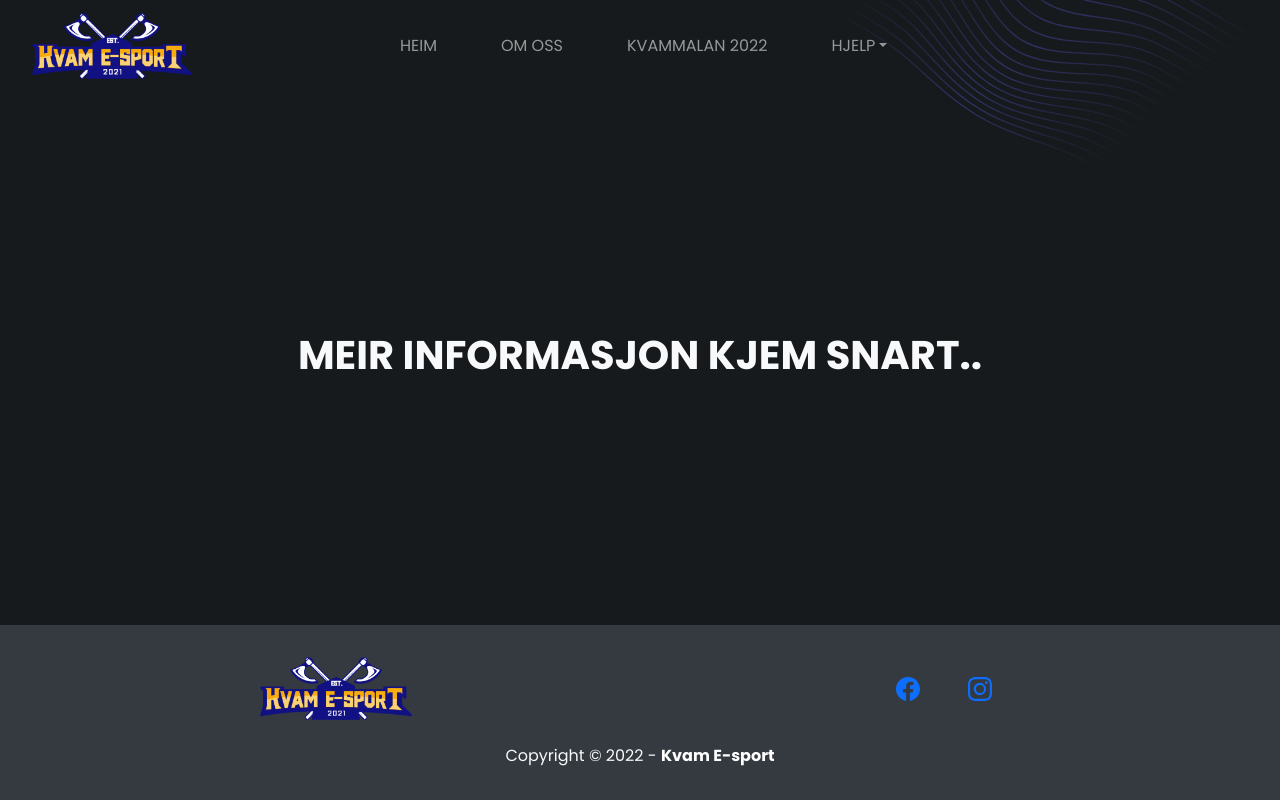
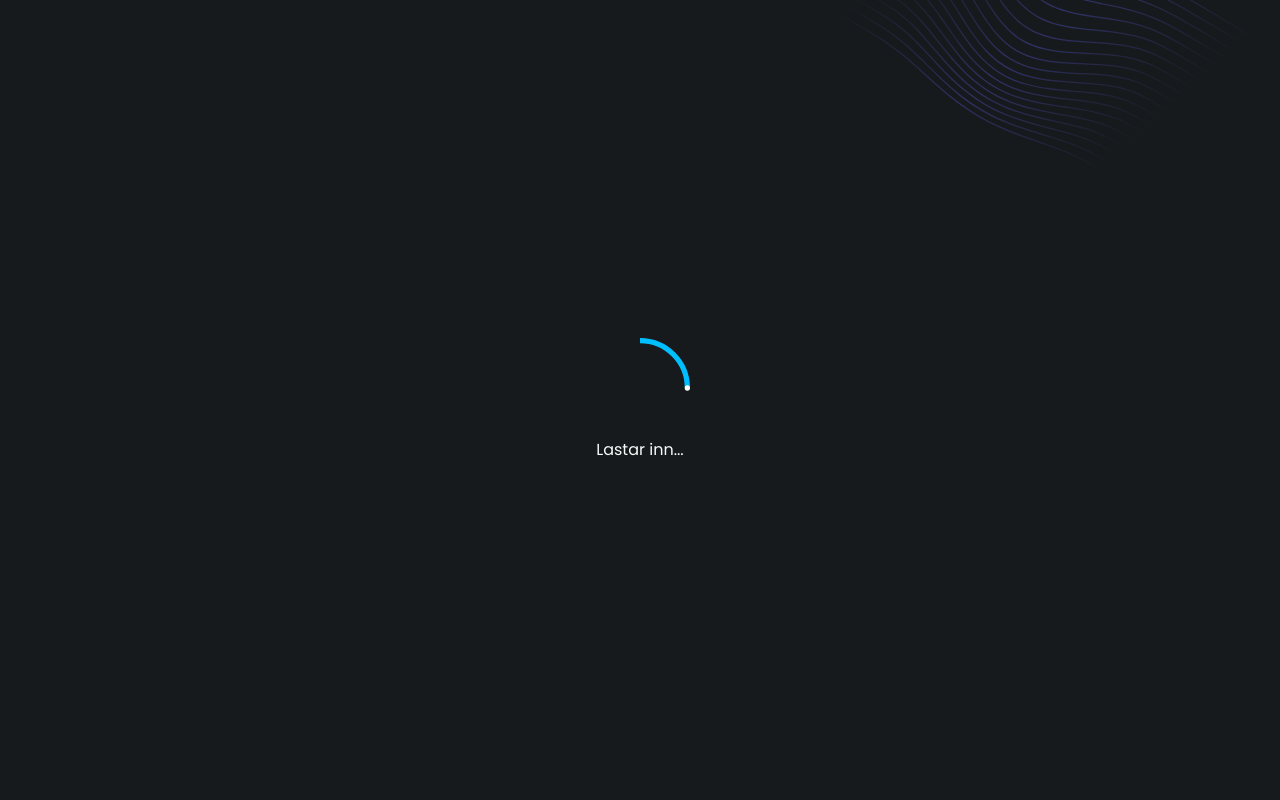
Before and after one commit to danielols3n/kvammalan, a React (Create React App) app: page /faq in a window 1280 px wide. Built offline with nearby package versions, Linux system fonts and the light colour scheme.

Commit message:
Added a few more loaders

```diff
--- a/src/css/FAQ.css
+++ b/src/css/FAQ.css
@@ -3,5 +3,4 @@
     background-image: url('../img/home.svg');
     background-repeat: no-repeat;
     background-size: contain;
-    height: 100vh;
 }
--- a/src/pages/AboutUs.js
+++ b/src/pages/AboutUs.js
@@ -1,14 +1,27 @@
-import React from 'react'
+import React, { useState } from 'react'
 import { Container } from 'react-bootstrap'
 import NavbarComponent from '../components/navbar/Navbar'
 import '../css/AboutUs.css'
 import Footer from '../components/footer/Footer'
+import { TailSpin } from 'react-loader-spinner'
 
 function AboutUs() {
+  const [loading, setLoading] = useState(true)
+
   return (
     <Container fluid className="d-flex flex-column m-0 p-0 aboutus">
+        {loading === true ?
+          <Container className="d-flex flex-column p-0 m-0 home text-light" fluid style={loading === true ? { alignItems: 'center', justifyContent: 'center', height: '100vh', overflow: 'hidden' }: {}}>
+              <TailSpin
+                color="#00BFFF"
+                height={100}
+                width={100}
+            />
+            <span>Lastar inn...</span>
+          </Container>
+          : null}
         <NavbarComponent data={{ background: 'transparent' }} />
-        <Container fluid className="d-flex flex-column mb-5">
+        <Container fluid onLoad={() => setLoading(false)} style={loading ? { overflow: 'hidden' }: {}} className="d-flex flex-column mb-5">
             <h2 className="fw-bolder text-light display-5 align-self-center mt-5">OM OSS</h2>
             <h2 style={{ marginLeft: '2.5%' }} className="text-light fw-bold mt-3">Kven arrangerer KvammaLAN?</h2>
             <p style={{ fontSize: '1.1rem', marginLeft: '5%', width: '85%' }} className="text-light mt-3">
--- a/src/pages/ContactUs.js
+++ b/src/pages/ContactUs.js
@@ -1,14 +1,26 @@
-import React from 'react'
+import React, { useState } from 'react'
 import { Container } from 'react-bootstrap'
 import NavbarComponent from '../components/navbar/Navbar'
 import Footer from '../components/footer/Footer'
 import '../css/ContactUs.css'
+import { TailSpin } from 'react-loader-spinner'
 
 function ContactUs() {
+  const [loading, setLoading] = useState(true)
   return (
     <Container fluid className="contactus d-flex flex-column p-0 m-0">
+      {loading === true ?
+          <Container className="d-flex flex-column p-0 m-0 home text-light" fluid style={loading === true ? { alignItems: 'center', justifyContent: 'center', height: '100vh', overflow: 'hidden' }: {}}>
+              <TailSpin
+                color="#00BFFF"
+                height={100}
+                width={100}
+            />
+            <span>Lastar inn...</span>
+          </Container>
+          : null}
       <NavbarComponent data={{ background: 'transparent' }} />
-        <Container fluid className="h-100 d-flex flex-column ">
+        <Container onLoad={() => setLoading(false)} fluid className="h-100 d-flex flex-column ">
           <h1 className="fw-bolder text-light mt-3 mx-3">KONTAKT OSS</h1>
           <p className="mt-3 mx-4 w-75 text-light fw-bold">
             Har du nokre spørsmål eller ynskjer du å kontakta oss? Då er du kome til rett plass!
--- a/src/pages/Event.js
+++ b/src/pages/Event.js
@@ -11,10 +11,12 @@ import moment from 'moment'
 import 'moment/locale/nn'
 import axios from 'axios'
 import { useNavigate } from 'react-router-dom'
+import { TailSpin } from 'react-loader-spinner'
 
 function Event() {
   const nextEventId = 'BX4GwZjW1hTBn2G8NFwz'
   const [event, setEvent] = useState(null)
+  const [loading, setLoading] = useState(true)
   const navigate = useNavigate()
 
   useEffect(() => {
@@ -62,8 +64,18 @@ function Event() {
 
   return (
     <Container fluid className="event d-flex flex-column p-0 m-0">
+        {loading === true ?
+          <Container className="d-flex flex-column p-0 m-0 home text-light" fluid style={loading === true ? { alignItems: 'center', justifyContent: 'center', height: '100vh', overflow: 'hidden' }: {}}>
+              <TailSpin
+                color="#00BFFF"
+                height={100}
+                width={100}
+            />
+            <span>Lastar inn...</span>
+          </Container>
+          : null}
         <NavbarComponent data={{ background: 'transparent' }} />
-          <Container style={{ backgroundColor: '#171a1c' }} fluid className="d-flex flex-column text-light p-0 m-0">
+          <Container onLoad={() => setLoading(false)} style={{ backgroundColor: '#171a1c' }} fluid className="d-flex flex-column text-light p-0 m-0">
             {event !== null && event !== undefined ?
               <>
                 <h1 className='fw-bolder mt-3 align-self-center text-center'>{event.title}</h1>
--- a/src/pages/FAQ.js
+++ b/src/pages/FAQ.js
@@ -1,14 +1,26 @@
-import React from 'react'
+import React, { useState } from 'react'
 import { Container } from 'react-bootstrap'
 import NavbarComponent from '../components/navbar/Navbar'
 import Footer from '../components/footer/Footer'
 import '../css/FAQ.css'
+import { TailSpin } from 'react-loader-spinner'
 
 function FAQ() {
+  const [loading, setLoading] = useState(true)
   return (
-    <Container fluid className="faq d-flex flex-column p-0 m-0">
+    <Container style={loading === false ? { height: '100vh' } : { overflow: 'hidden', position: 'fixed' }} fluid className="d-flex flex-column p-0 m-0 faq">
+      {loading === true ?
+          <Container className="d-flex flex-column p-0 m-0 home text-light" fluid style={loading === true ? { alignItems: 'center', justifyContent: 'center', height: '100vh', overflow: 'hidden' }: {}}>
+              <TailSpin
+                color="#00BFFF"
+                height={100}
+                width={100}
+            />
+            <span>Lastar inn...</span>
+          </Container>
+      : null}
       <NavbarComponent data={{ background: 'transparent' }} />
-        <Container fluid className="h-100 d-flex flex-column align-items-center justify-content-center">
+        <Container onLoad={() => setLoading(false)} fluid className="h-100 d-flex flex-column align-items-center justify-content-center">
           <h1 className="text-light fw-bold">MEIR INFORMASJON KJEM SNART..</h1>
         </Container>
       <Footer />
--- a/src/pages/Home.js
+++ b/src/pages/Home.js
@@ -1,4 +1,4 @@
-import React, { useEffect, useState } from "react";
+import React, { useState } from "react";
 import { Button, Card, Container, NavLink, Row } from "react-bootstrap";
 import NavbarComponent from "../components/navbar/Navbar";
 import "../css/Home.css";
@@ -10,14 +10,8 @@ import { TailSpin } from 'react-loader-spinner'
 function Home() {
   const [loading, setLoading] = useState(true)
 
-  useEffect(() => {
-      setTimeout(() => {
-        setLoading(false)
-      }, 750)
-  }, [])
-
   return(
-      <Container fluid style={loading === true ? { overflow: 'hidden' } : {}} className="d-flex flex-column p-0 m-0 home text-light">
+      <Container fluid className="d-flex flex-column p-0 m-0 home text-light">
         {loading === true ?
           <Container className="d-flex flex-column p-0 m-0 home text-light" fluid style={loading === true ? { alignItems: 'center', justifyContent: 'center', height: '100vh', overflow: 'hidden' }: {}}>
               <TailSpin
@@ -29,7 +23,7 @@ function Home() {
           </Container>
           : null}
           <NavbarComponent data={{ background: 'transparent' }} />
-          <Container onLoadedData={() => setLoading(false)} fluid className="d-flex flex-column align-items-center">
+          <Container onLoad={() => setLoading(false)} style={loading ? { overflow: 'hidden' }: {}} fluid className="d-flex flex-column align-items-center">
             <h1 className="fw-bolder display-2 home-h1">KvammaLAN</h1>
             <p className="font-italic text-center" style={{ fontSize: '1.2rem', color: '#9ca9b3' }}>
               Eit datatreff for born og ungdom i Kvam.
```
